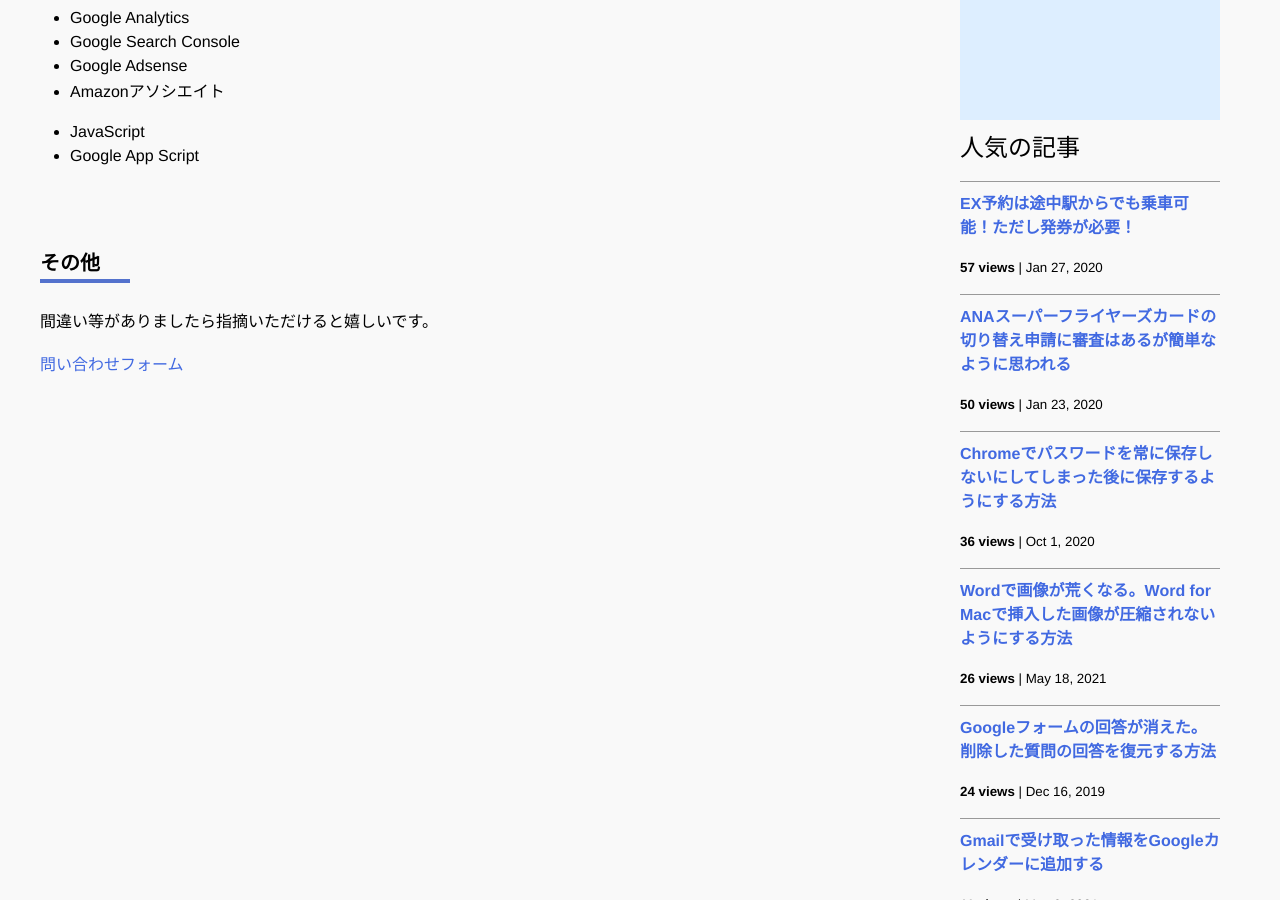
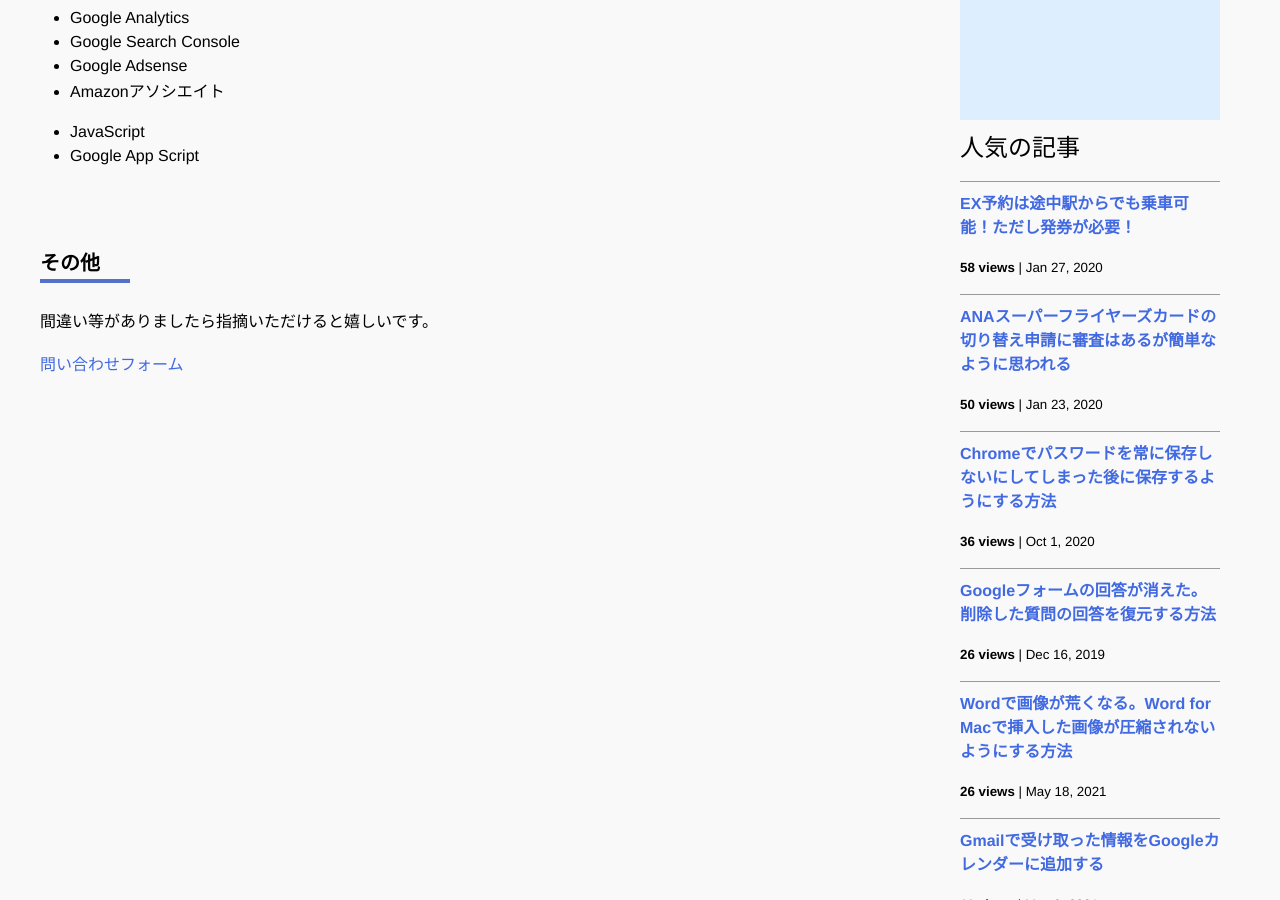
Before and after one commit to iwanaminami/shoyaiwaname, a Jekyll site: the page built from about.markdown, in a window 1280 px wide and 900 px high, scrolled down 693 px. Built offline with Jekyll 4.4.1, drawn with Linux system fonts in a browser that asks for light colours; nearby versions of some CDN libraries; comment, search, counter and statistics services are not loaded.

Commit message:
chore(ga): update _data/popularposts.yml 20260430-2152

```diff
--- a/_data/popularposts.yml
+++ b/_data/popularposts.yml
@@ -1,14 +1,14 @@
 side:
-  - view: 57
+  - view: 58
     url: "/2020/01/27/ex-rideontheway.html"
   - view: 50
     url: "/2020/01/23/sfc-judge.html"
   - view: 36
     url: "/2020/10/01/googlepassword.html"
   - view: 26
+    url: "/2019/12/16/restore-googleform.html"
+  - view: 26
     url: "/2021/05/18/image-compression-word.html"
-  - view: 24
-    url: "/2019/12/16/restore-googleform.html"
   - view: 11
     url: "/2021/05/09/gmailtocalendar.html"
   - view: 9
```
